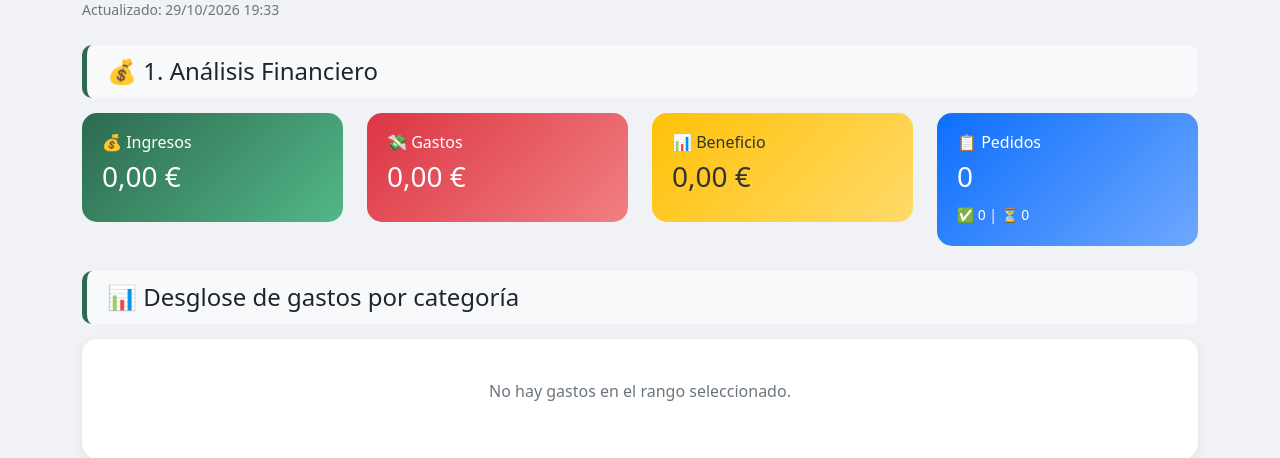
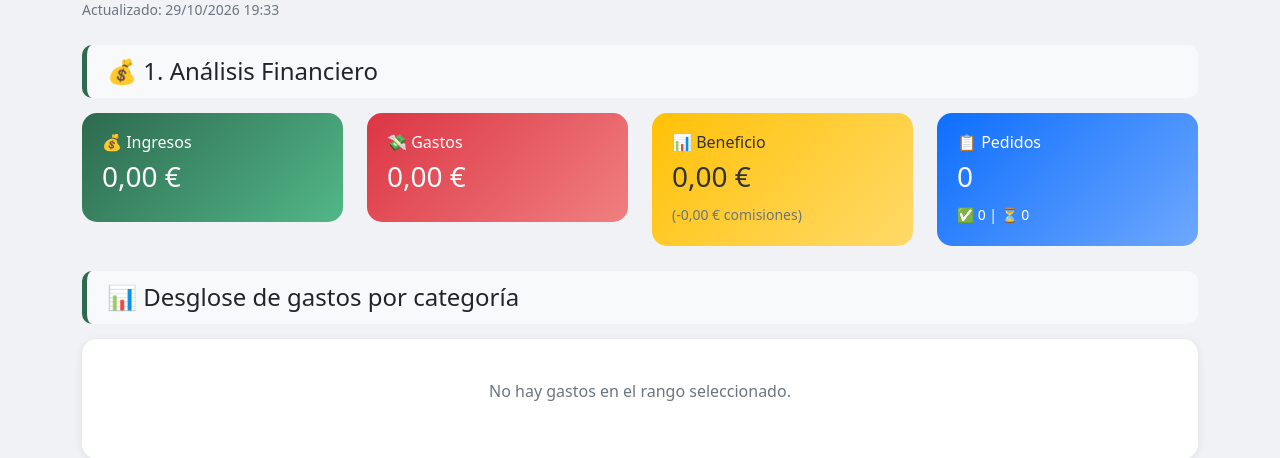
Before and after one commit to starmediterraneavictor-cmyk/erp-reciclaje, a Django app: page /analisis/ in a window 1280 px wide. Shown: the part 129-587 px from the top of the page. Run offline with Django 5.2, Linux system fonts and the light colour scheme; the visitor is signed in with stand-in values (Sample User, id 1); data that the repository does not hold is empty; some libraries are stand-ins or nearby versions.

Commit message:
fix: restar comisiones en el calculo de beneficio del analisis

```diff
--- a/analisis/templates/analisis/dashboard_analisis.html
+++ b/analisis/templates/analisis/dashboard_analisis.html
@@ -44,6 +44,7 @@
         <div class="kpi-card kpi-beneficio">
             <h6>📊 Beneficio</h6>
             <h3>{{ beneficio|formato_es }} €</h3>
+            <small class="text-muted">(-{{ total_comisiones|formato_es }} € comisiones)</small>
         </div>
     </div>
     <div class="col-md-3">
--- a/analisis/views.py
+++ b/analisis/views.py
@@ -10,6 +10,7 @@ from datetime import date, timedelta
 from decimal import Decimal
 from collections import defaultdict
 from django.contrib.auth.decorators import login_required
+from pedidos.models import Comision
 
 
 @login_required
@@ -59,6 +60,15 @@ def dashboard_analisis(request):
         total=Sum('total')
     )['total'] or Decimal('0')
 
+    # 🆕 Restar las comisiones de los comerciales
+
+    comisiones_rango = Comision.objects.filter(
+            pedido__fecha__date__gte=fecha_inicio,
+            pedido__fecha__date__lte=fecha_fin
+        ).select_related('pedido')
+
+    total_comisiones = sum((c.importe_comision for c in comisiones_rango), Decimal('0'))
+
     # --- Cuentas por cobrar SIN factura (para no duplicar) ---
     cobros_rango = CuentaPorCobrar.objects.filter(
         fecha_emision__gte=fecha_inicio,
@@ -85,7 +95,9 @@ def dashboard_analisis(request):
     # --- Totales ---
     total_ingresos = ingresos_facturas + ingresos_cuentas
     total_gastos = gastos_facturas + gastos_cuentas
-    beneficio = total_ingresos - total_gastos
+
+    # 🆕 Beneficio = Ingresos - Gastos - Comisiones
+    beneficio = total_ingresos - total_gastos - total_comisiones
     margen_beneficio = (beneficio / total_ingresos * 100) if total_ingresos > 0 else 0
 
     # --- Desglose de gastos por categoría ---
@@ -410,6 +422,7 @@ def dashboard_analisis(request):
         'rango_filtro': rango,
         'fecha_inicio': fecha_inicio,
         'fecha_fin': fecha_fin,
+        'total_comisiones': float(total_comisiones),
     }
 
     return render(request, 'analisis/dashboard_analisis.html', context)
```
